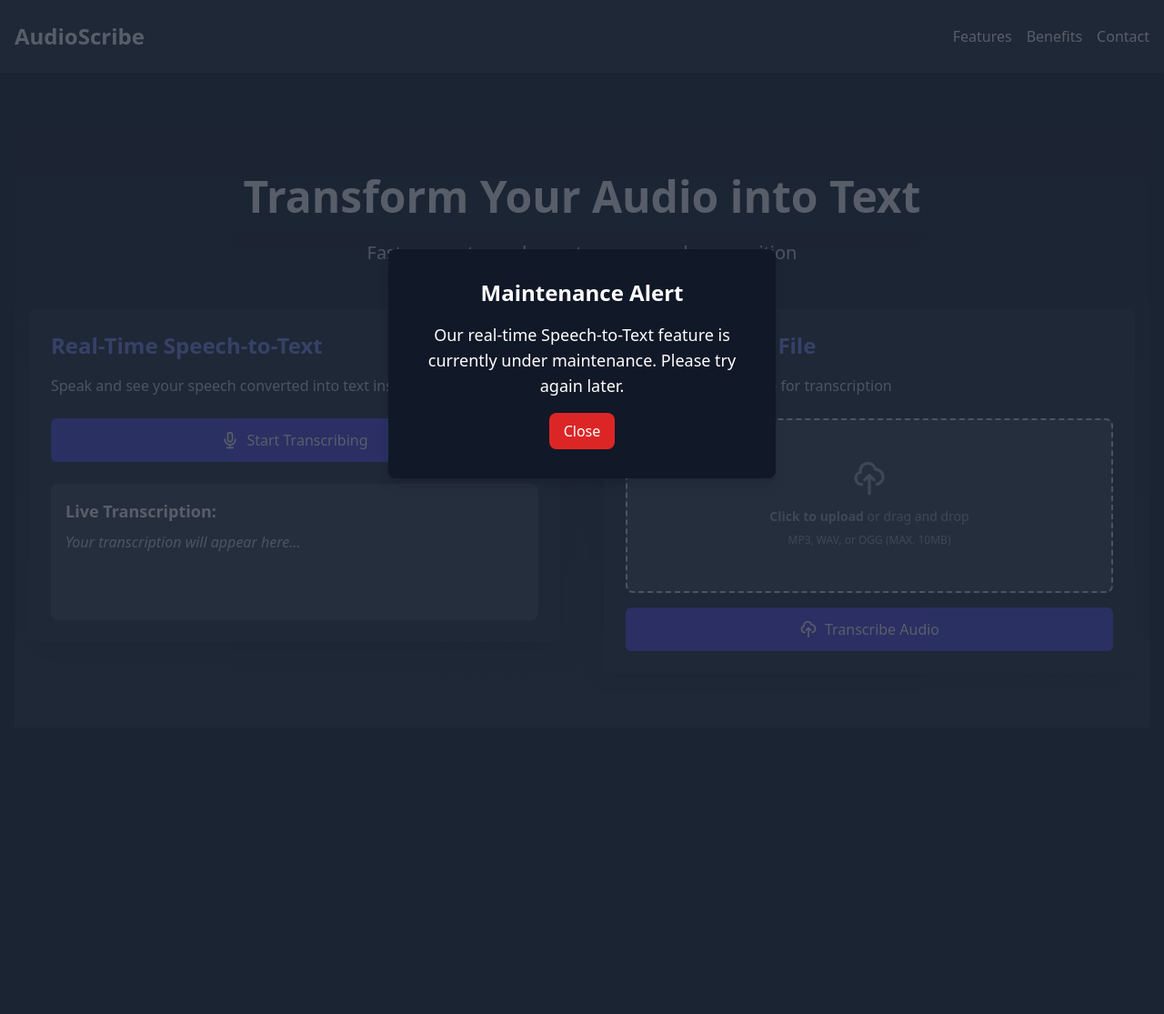
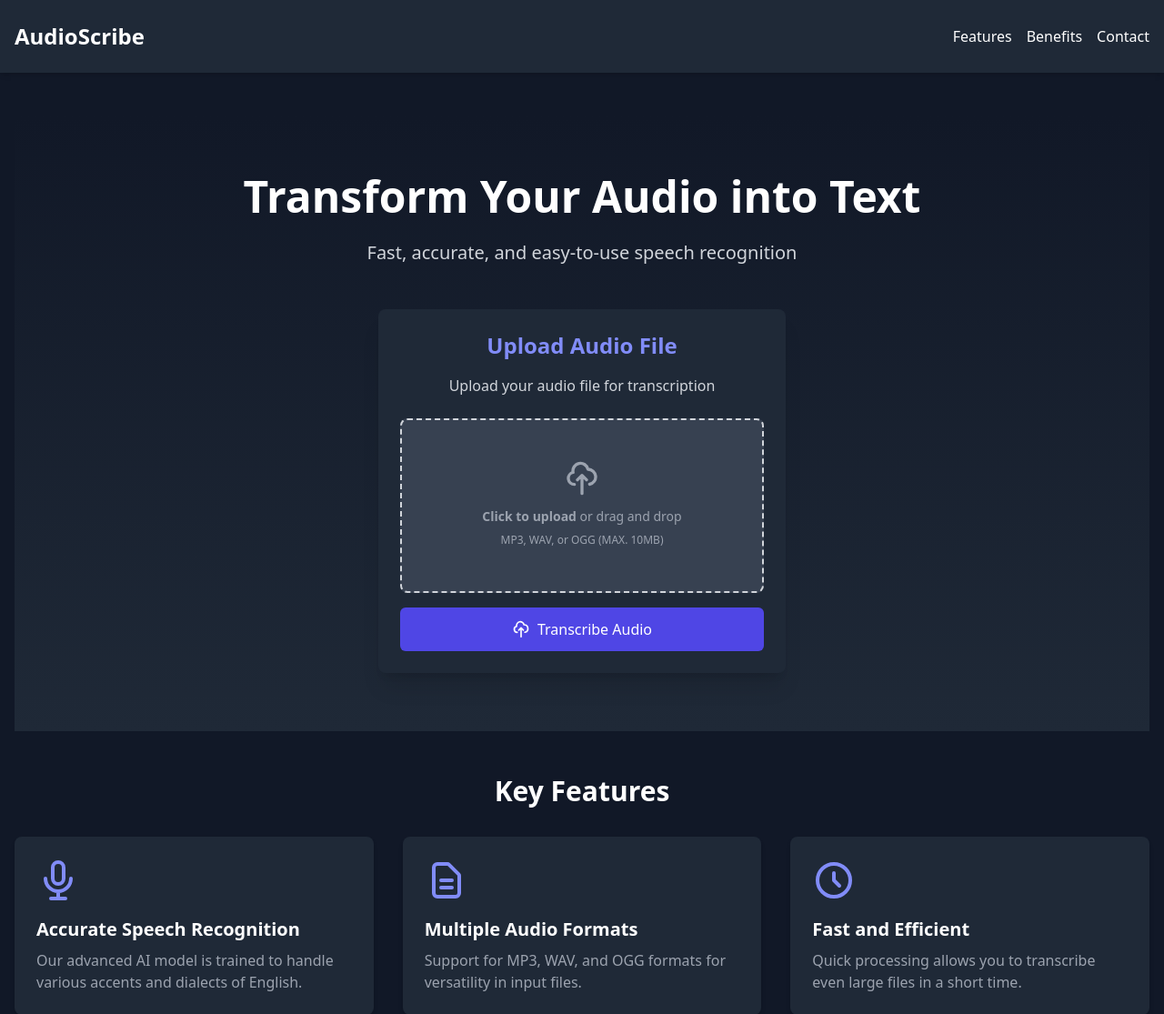
Before and after one commit to Hasninemamud/AudioScribe, a Flask app: page / in a window 1280 px wide. Shown: the top 1115 px of the page at 91% size. Before the commit the page ends 716 px from the top, so only its background shows below. Run offline with Flask 3, Linux system fonts and the light colour scheme; some libraries are stand-ins or nearby versions.

Commit message:
updated design

```diff
--- a/templates/index.html
+++ b/templates/index.html
@@ -8,15 +8,7 @@
 </head>
 <body class="bg-gray-900 text-white font-sans">
   <!-- Popup Modal for Maintenance -->
-<div id="maintenance-modal" class="fixed inset-0 bg-gray-800 bg-opacity-75 flex justify-center items-center z-50 hidden">
-  <div class="bg-gray-900 text-white p-8 rounded-lg shadow-lg w-11/12 md:w-1/3 text-center">
-      <h3 class="text-2xl font-semibold mb-4"> Maintenance Alert </h3>
-      <p class="text-lg mb-4">Our real-time Speech-to-Text feature is currently under maintenance. Please try again later.</p>
-      <button id="close-modal" class="bg-red-600 hover:bg-red-700 text-white py-2 px-4 rounded-lg">
-          Close
-      </button>
-  </div>
-</div>
+
 
     <header class="bg-gray-800 shadow-md">
         <div class="container mx-auto px-4 py-6 flex justify-between items-center">
@@ -55,31 +47,13 @@
       <section class="py-16 bg-gradient-to-b from-gray-900 to-gray-800">
         <div class="container mx-auto px-4">
           <h2 class="text-4xl md:text-5xl font-bold mb-6 text-center text-white">Transform Your Audio into Text</h2>
-              <p class="text-xl text-gray-300 mb-12 text-center max-w-2xl mx-auto">Fast, accurate, and easy-to-use speech recognition </p>
+          <p class="text-xl text-gray-300 mb-12 text-center max-w-2xl mx-auto">Fast, accurate, and easy-to-use speech recognition</p>
 
-              <div class="grid md:grid-cols-2 gap-12 items-start">
-                <!-- Live Speech-to-Text Section -->
-                <div class="bg-gray-800 rounded-lg shadow-xl p-6">
-                  <h3 class="text-2xl font-semibold mb-4 text-indigo-400">Real-Time Speech-to-Text</h3>
-                  <p class="text-gray-300 mb-6">Speak and see your speech converted into text instantly</p>
-
-                  <button id="start-btn" class="w-full py-3 px-6 bg-indigo-600 hover:bg-indigo-700 rounded-md font-medium transition-colors text-white flex items-center justify-center">
-                    <svg class="w-5 h-5 mr-2" fill="none" stroke="currentColor" viewBox="0 0 24 24" xmlns="http://www.w3.org/2000/svg">
-                      <path stroke-linecap="round" stroke-linejoin="round" stroke-width="2" d="M19 11a7 7 0 01-7 7m0 0a7 7 0 01-7-7m7 7v4m0 0H8m4 0h4m-4-8a3 3 0 01-3-3V5a3 3 0 116 0v6a3 3 0 01-3 3z"></path>
-                    </svg>
-                    Start Transcribing
-                  </button>
-
-                  <div id="live-transcription" class="mt-6 p-4 bg-gray-700 rounded-lg min-h-[150px]">
-                    <h4 class="text-lg font-semibold mb-2 text-white">Live Transcription:</h4>
-                    <p id="transcription-result" class="text-gray-300 italic">Your transcription will appear here...</p>
-                  </div>
-                </div>
-
+          <div class=" gap-12 items-center justify-center">  <!-- Center grid items -->
             <!-- File Upload Section -->
-                <div class="bg-gray-800 rounded-lg shadow-xl p-6">
-                  <h3 class="text-2xl font-semibold mb-4 text-indigo-400">Upload Audio File</h3>
-                  <p class="text-gray-300 mb-6">Upload your audio file for transcription</p>
+            <div class="bg-gray-800 rounded-lg shadow-xl p-6 mx-auto w-full max-w-md"> <!-- Centered the container -->
+              <h3 class="text-2xl font-semibold mb-4 text-indigo-400 text-center">Upload Audio File</h3>
+              <p class="text-gray-300 mb-6 text-center">Upload your audio file for transcription</p>
 
               <form id="uploadForm" class="space-y-4">
                 <div class="flex items-center justify-center w-full">
@@ -94,7 +68,7 @@
                     <input id="file-upload" type="file" class="hidden" accept="audio/*" />
                   </label>
                 </div>
-                    <p id="file-name" class="text-sm text-gray-300 hidden"></p>
+                <p id="file-name" class="text-sm text-gray-300 hidden text-center"></p>
                 <button type="submit" class="w-full py-3 px-6 bg-indigo-600 hover:bg-indigo-700 rounded-md font-medium transition-colors text-white flex items-center justify-center">
                   <svg class="w-5 h-5 mr-2" fill="none" stroke="currentColor" viewBox="0 0 24 24" xmlns="http://www.w3.org/2000/svg">
                     <path stroke-linecap="round" stroke-linejoin="round" stroke-width="2" d="M7 16a4 4 0 01-.88-7.903A5 5 0 1115.9 6L16 6a5 5 0 011 9.9M15 13l-3-3m0 0l-3 3m3-3v12"></path>
@@ -111,6 +85,7 @@
           </div>
         </div>
       </section>
+
 
 
         <section id="features" class="py-12">
@@ -252,15 +227,7 @@
         document.getElementById('menu-toggle').addEventListener('click', () => {
             document.getElementById('mobile-menu').classList.toggle('hidden');
         });
-         // Show the modal on page load
-         window.onload = function() {
-          document.getElementById('maintenance-modal').classList.remove('hidden');
-      };
 
-      // Close the modal when clicking the "Close" button
-      document.getElementById('close-modal').addEventListener('click', function() {
-          document.getElementById('maintenance-modal').classList.add('hidden');
-      });
 
         // File upload handling
         document.getElementById('file-upload').addEventListener('change', function (e) {
@@ -368,63 +335,9 @@
             submitButton.disabled = false; // Enable the button again
         }
 
-        // Live speech recognition handling (Web Speech API)
-        let isTranscribing = false;
-        const startBtn = document.getElementById('start-btn');
-        const transcriptionResult = document.getElementById('transcription-result');
 
-        startBtn.addEventListener('click', function () {
-            if (isTranscribing) {
-                // Stop transcription
-                isTranscribing = false;
-                startBtn.innerHTML = '<svg class="w-5 h-5 mr-2" fill="none" stroke="currentColor" viewBox="0 0 24 24" xmlns="http://www.w3.org/2000/svg"><path stroke-linecap="round" stroke-linejoin="round" stroke-width="2" d="M19 11a7 7 0 01-7 7m0 0a7 7 0 01-7-7m7 7v4m0 0H8m4 0h4m-4-8a3 3 0 01-3-3V5a3 3 0 116 0v6a3 3 0 01-3 3z"></path></svg>Start Transcribing';
-                transcriptionResult.textContent = 'Transcription stopped.';
-            } else {
-                // Start transcription
-                isTranscribing = true;
-                startBtn.innerHTML = '<svg class="w-5 h-5 mr-2" fill="none" stroke="currentColor" viewBox="0 0 24 24" xmlns="http://www.w3.org/2000/svg"><path stroke-linecap="round" stroke-linejoin="round" stroke-width="2" d="M21 12a9 9 0 11-18 0 9 9 0 0118 0z"></path><path stroke-linecap="round" stroke-linejoin="round" stroke-width="2" d="M9 10a1 1 0 011-1h4a1 1 0 011 1v4a1 1 0 01-1 1h-4a1 1 0 01-1-1v-4z"></path></svg>Stop Transcribing';
-                simulateLiveTranscription();
-            }
-        });
 
-        // Simulate live transcription with random Bangla words
 
-        // Web Speech API setup for live speech recognition
-        const startButton = document.getElementById('start-btn');
-        const resultDiv = document.getElementById('live-transcription');
-        const transcriptionText = document.getElementById('transcription-result');
-
-        if (!('webkitSpeechRecognition' in window)) {
-            alert('Your browser does not support Web Speech API');
-        } else {
-            const recognition = new webkitSpeechRecognition();
-            recognition.lang = 'bn-BD'; // Set language to Bangla
-            recognition.continuous = true; // Keep recognizing until stopped
-            recognition.interimResults = true; // Show results as they are detected
-
-            recognition.onresult = function (event) {
-                let transcript = '';
-                for (let i = event.resultIndex; i < event.results.length; i++) {
-                    transcript += event.results[i][0].transcript;
-                }
-                transcriptionText.textContent = transcript; // Update the transcription result
-            };
-
-            recognition.onerror = function (event) {
-                console.error('Speech recognition error', event.error);
-                transcriptionText.textContent = `Error occurred: ${event.error}`;
-            };
-
-            recognition.onend = function () {
-                console.log('Speech recognition ended');
-                transcriptionText.textContent = 'Speech recognition has ended.';
-            };
-
-            startButton.onclick = function () {
-                recognition.start(); // Start recognizing speech
-                transcriptionText.textContent = 'Listening...'; // Show that listening has started
-            };
-        }
     });
 
     </script>
```
Also changed, not shown: app.py (line endings or trailing spaces), 1 other file. Lines whose indentation alone changed are shown as unchanged.
